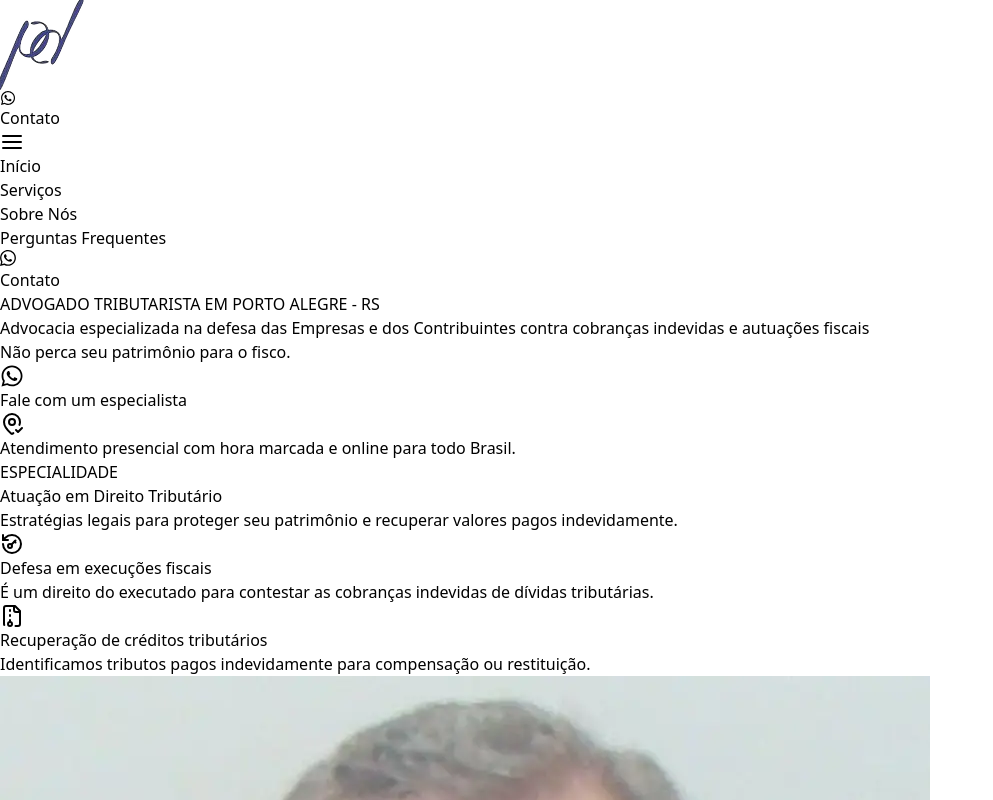
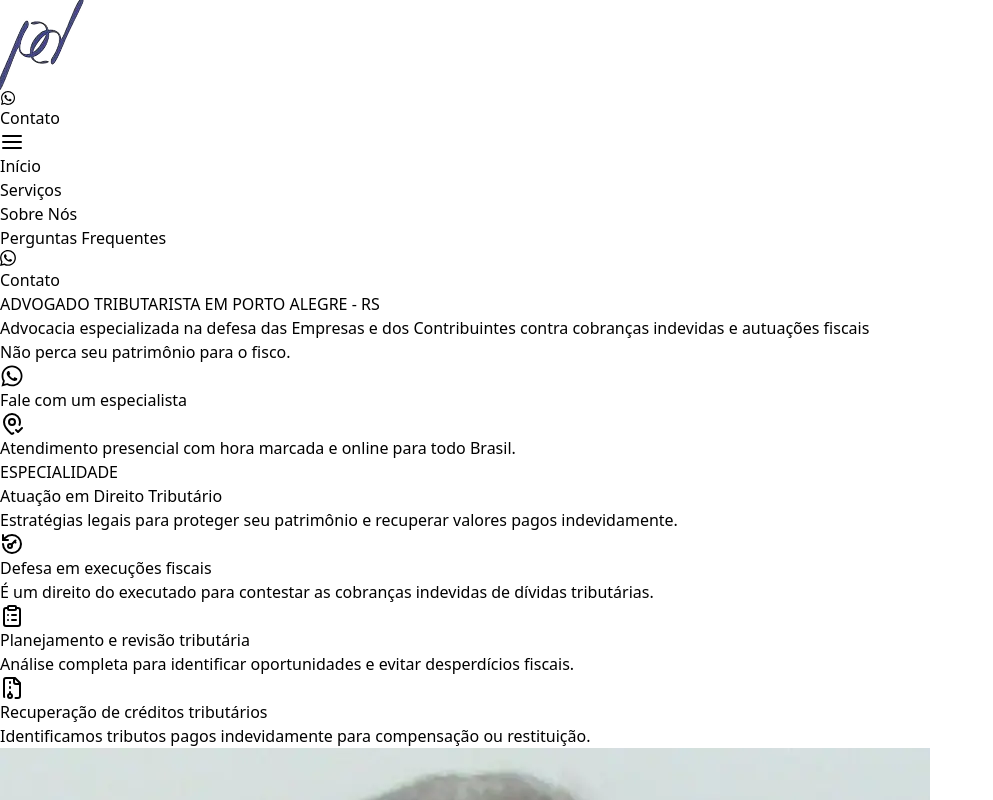
Before and after one commit to Paper-Street-Softwares/LP-Paulo-Druck, a React (Vite) app: page / in a window 1280 px wide. Shown: the top 800 px of the page, without its empty margins (0-993 px from the left). Built offline with nearby package versions, Linux system fonts and the light colour scheme; a web font is replaced by a local one.

Commit message:
fix: Card adicionado

```diff
--- a/src/components/sections/FeaturesWithIcons.jsx
+++ b/src/components/sections/FeaturesWithIcons.jsx
@@ -22,7 +22,7 @@ export default function FeaturesWithIcons({ colorMode }) {
   const textClass = textClasses[colorMode] || textClasses.default;
 
   return (
-    <SectionArea id="service" className={`${bgClass} `} paddingbot={true}>
+    <SectionArea id="service" className={`${bgClass} `} paddingbot={false}>
       <SectionHeader
         className={`text-center ${textClass}`}
         miniTitle={content.texts.features.miniTag}
@@ -46,13 +46,23 @@ export default function FeaturesWithIcons({ colorMode }) {
             </MotionDivDownToUp>
           </div>
 
-          <MotionDivDownToUp className="hidden desktop1:flex justify-center w-[35%]">
+          <MotionDivDownToUp className="hidden desktop1:flex gap-8 flex-col justify-center w-[35%]">
             <div
               className="hidden h-[640px] w-full desktop1:flex col2 rounded-2xl bg-top bg-cover shadow-custom-opacity shadow-shadowFeatures/10"
               style={{
                 backgroundImage: `url(${content.texts.features.imgFeatures})`,
               }}
             ></div>
+
+            <MotionDivDownToUp className="">
+              <IconFeatureCard
+                icon={content.texts.features.card3.icon}
+                title={content.texts.features.card3.title}
+                paragraph={content.texts.features.card3.subtitle}
+                className={` m-auto ${textClass}`}
+                colorMode={colorMode}
+              />
+            </MotionDivDownToUp>
           </MotionDivDownToUp>
 
           <div className="col3 tablet1:w-[50%] desktop1:w-[28%] flex flex-col justify-center items-center">
@@ -66,15 +76,6 @@ export default function FeaturesWithIcons({ colorMode }) {
               />
             </MotionDivDownToUp>
 
-            {/* <MotionDivDownToUp>
-              <IconFeatureCard
-                icon={content.texts.features.card3.icon}
-                title={content.texts.features.card3.title}
-                paragraph={content.texts.features.card3.subtitle}
-                className={`tablet1:mb-[16px] desktop1:mb-0 desktop2:mb-[46px] ${textClass}`}
-                colorMode={colorMode}
-              />
-            </MotionDivDownToUp> */}
             {/* <MotionDivDownToUp>
               <IconFeatureCard
                 icon={content.texts.features.card4.icon}
```
